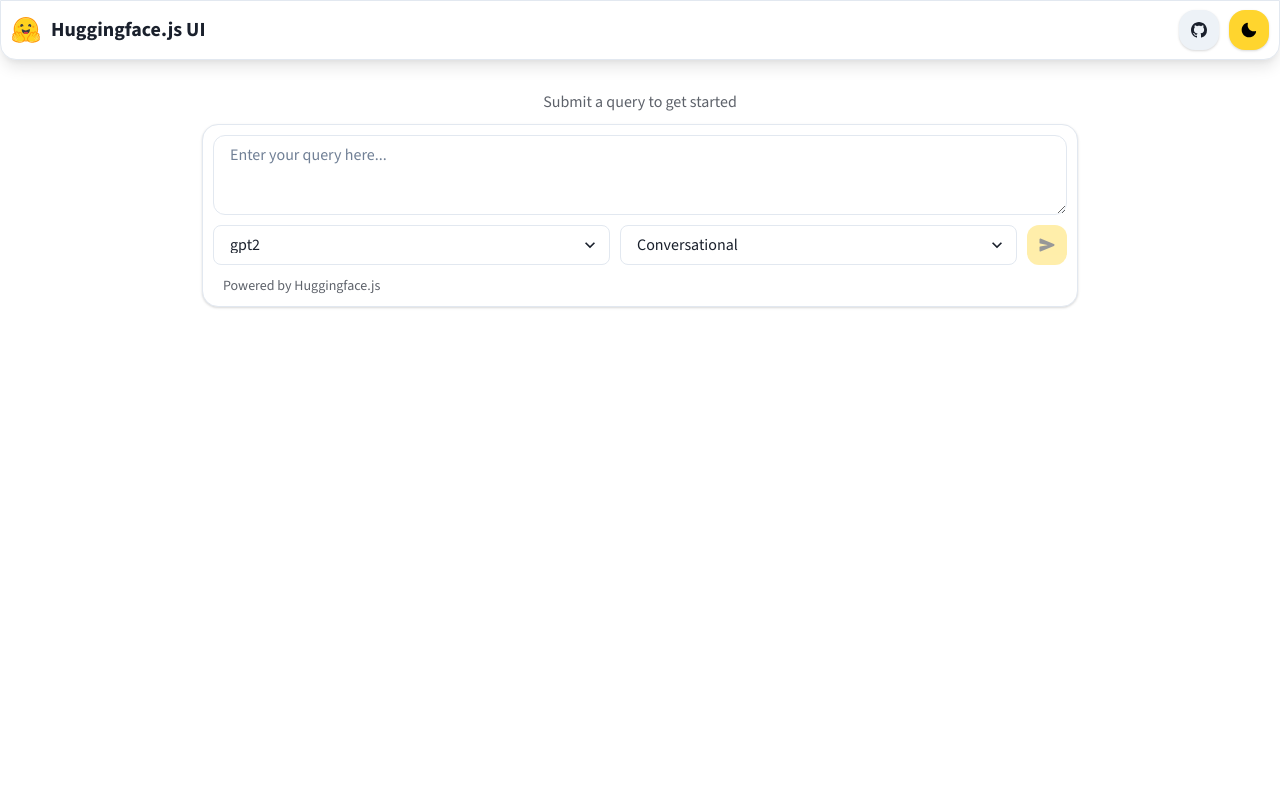
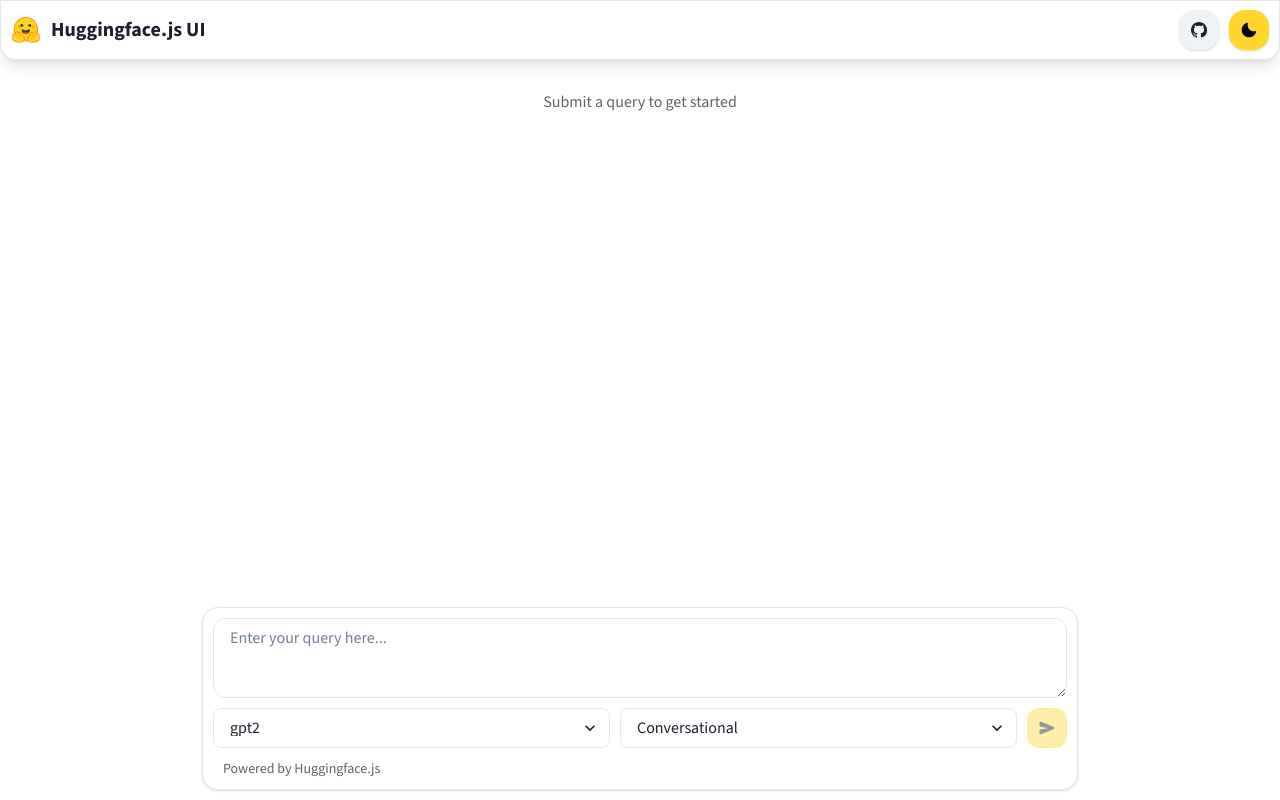
Before and after one commit to mfbevan/hugging-face-ui, a Next.js app: page / in a window 1280 px wide. Built offline with nearby package versions, Linux system fonts and the light colour scheme.

Commit message:
refactor: ♻️ query view

```diff
--- a/components/containers/index.ts
+++ b/components/containers/index.ts
@@ -6,8 +6,6 @@
     flexDirection: "column",
     minH: "100vh",
     mx: "auto",
-    pt: "60px",
     px: "10px",
-    pb: "10px",
   },
 });
--- a/components/index.ts
+++ b/components/index.ts
@@ -5,3 +5,5 @@
 export * from "./containers";
 export * from "./page-error";
 export * from "./query-control";
+export * from "./query-history";
+export * from "./query-view";
--- /dev/null
+++ b/components/query-view/QueryView.tsx
@@ -0,0 +1,47 @@
+import { Spacer, chakra, Flex } from "@chakra-ui/react";
+import { QueryHistory, QueryControl } from "..";
+import { useEffect, useRef } from "react";
+import { useQueryControlStore } from "@/context";
+
+export const QueryView = () => {
+  const { history } = useQueryControlStore();
+  const scrollViewRef = useRef<HTMLDivElement>(null);
+
+  useEffect(() => {
+    const scrollToBottom = () => {
+      if (scrollViewRef.current) {
+        scrollViewRef.current.scrollTop = scrollViewRef.current.scrollHeight;
+      }
+    };
+
+    scrollToBottom();
+  }, [history]);
+
+  return (
+    <QueryViewContainer>
+      <ScrollView ref={scrollViewRef}>
+        <QueryHistory />
+      </ScrollView>
+      <Spacer />
+      <QueryControl />
+    </QueryViewContainer>
+  );
+};
+
+const QueryViewContainer = chakra(Flex, {
+  baseStyle: {
+    flexDirection: "column",
+    gap: "10px",
+    pb: "10px",
+    pt: "60px",
+    h: "100vh",
+  },
+});
+
+const ScrollView = chakra(Flex, {
+  baseStyle: {
+    flexDirection: "column",
+    gap: "20px",
+    overflowY: "scroll",
+  },
+});
--- /dev/null
+++ b/components/query-view/index.ts
@@ -0,0 +1 @@
+export * from "./QueryView";
--- a/pages/index.tsx
+++ b/pages/index.tsx
@@ -1,5 +1,4 @@
-import { PageContainer, QueryControl } from "@/components";
-import { QueryHistory } from "@/components/query-history";
+import { PageContainer, QueryView } from "@/components";
 import Head from "next/head";
 
 export default function Home() {
@@ -9,8 +8,7 @@
         <title>Hugging Face UI</title>
       </Head>
       <PageContainer>
-        <QueryHistory />
-        <QueryControl />
+        <QueryView />
       </PageContainer>
     </>
   );
```
